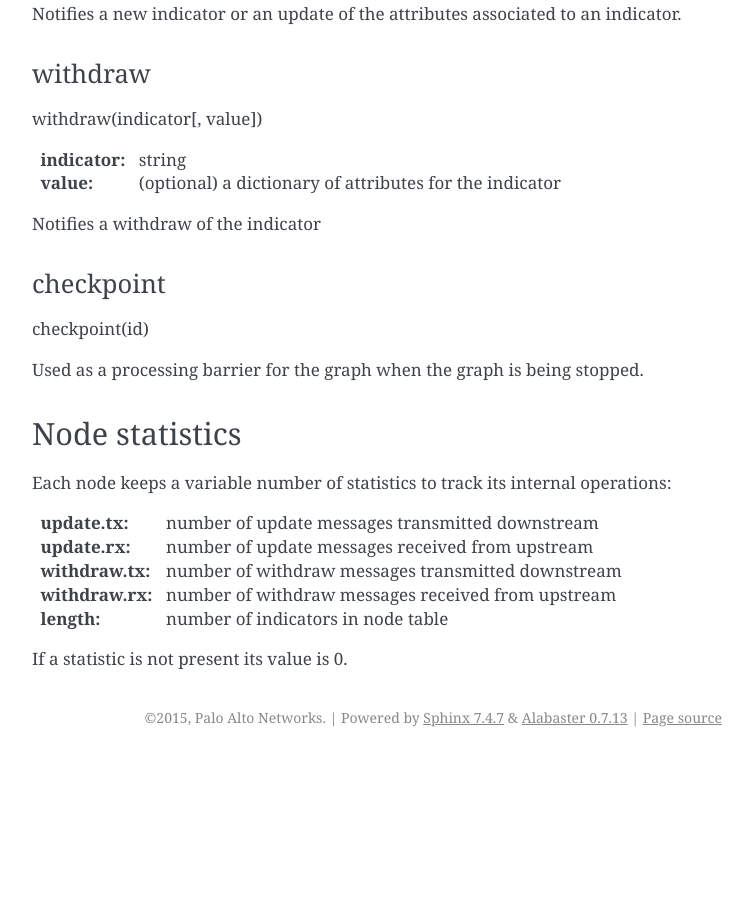
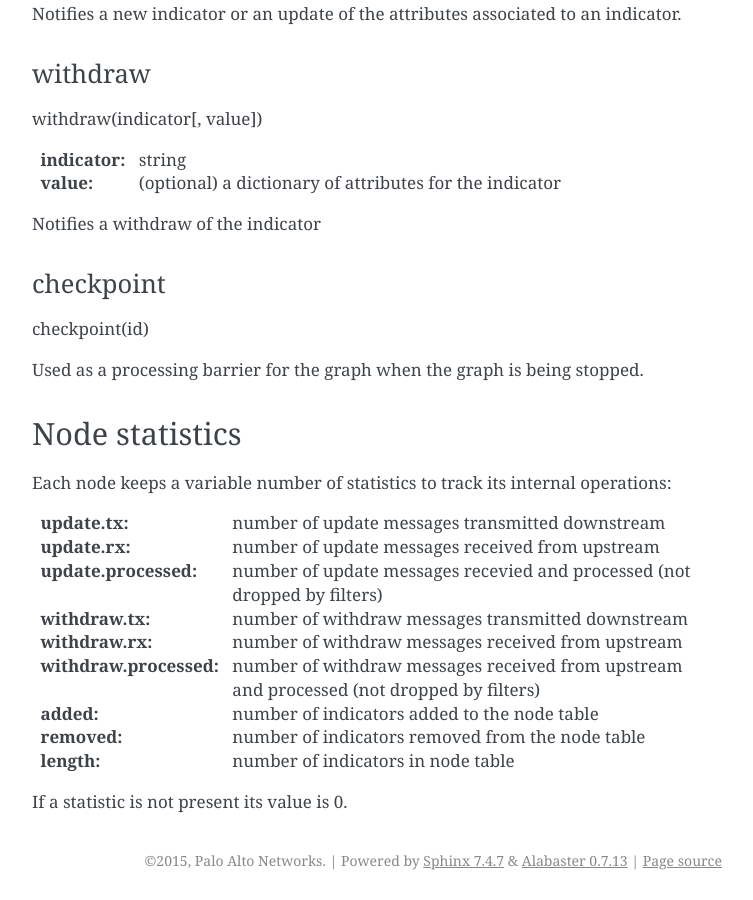
Before and after one commit to PaloAltoNetworks/minemeld-core, a Sphinx documentation site: the page built from docs/architecture.rst, in a window 1280 px wide and 900 px high, scrolled down 2544 px. Shown: the whole window, without its empty margins (388-1141 px from the left). Built offline with Sphinx 7.4.7, drawn with Linux system fonts in a browser that asks for light colours; before the commit the page ends 3301 px from its top, so only the background shows below that.

Commit message:
Added more details

```diff
--- a/docs/architecture.rst
+++ b/docs/architecture.rst
@@ -76,8 +76,14 @@ operations:
 
 :update.tx: number of update messages transmitted downstream
 :update.rx: number of update messages received from upstream
+:update.processed: number of update messages recevied and processed
+    (not dropped by filters)
 :withdraw.tx: number of withdraw messages transmitted downstream
 :withdraw.rx: number of withdraw messages received from upstream
+:withdraw.processed: number of withdraw messages received from upstream
+    and processed (not dropped by filters)
+:added: number of indicators added to the node table
+:removed: number of indicators removed from the node table
 :length: number of indicators in node table
 
 If a statistic is not present its value is 0.
```
